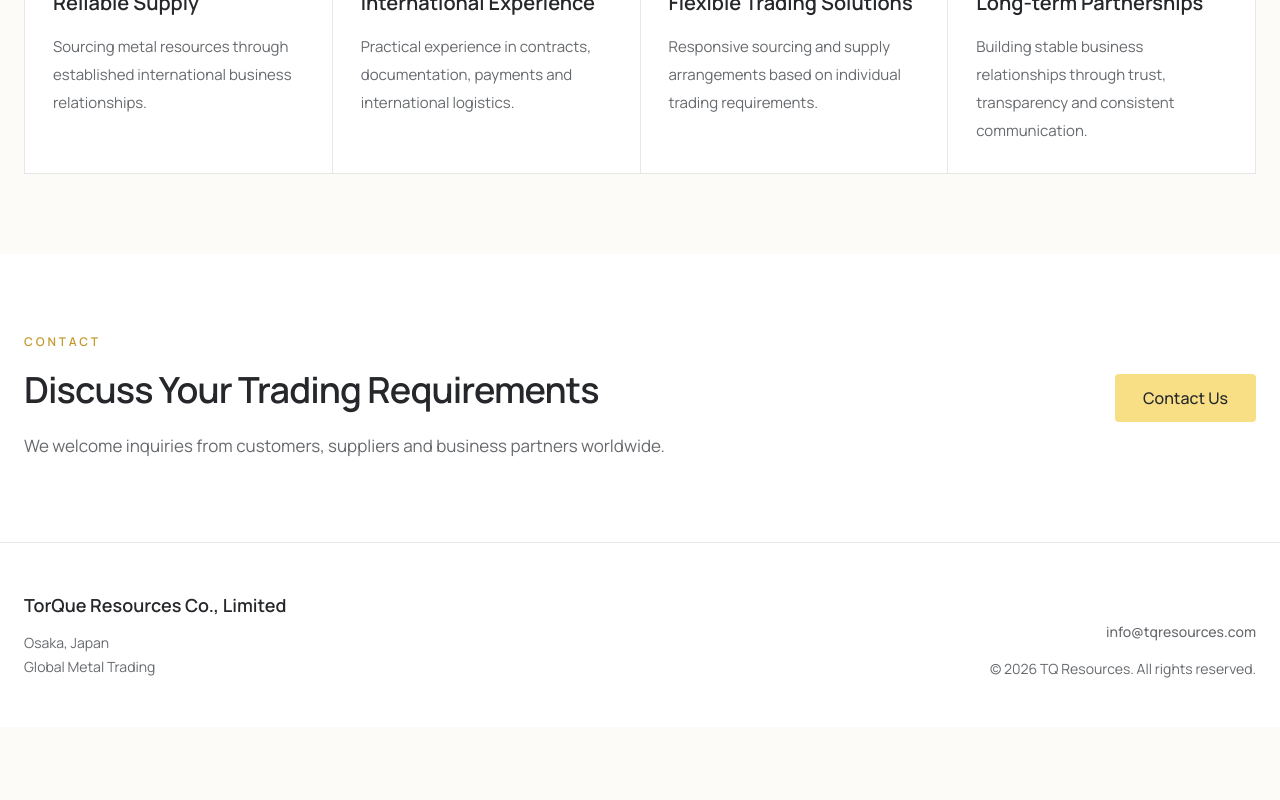
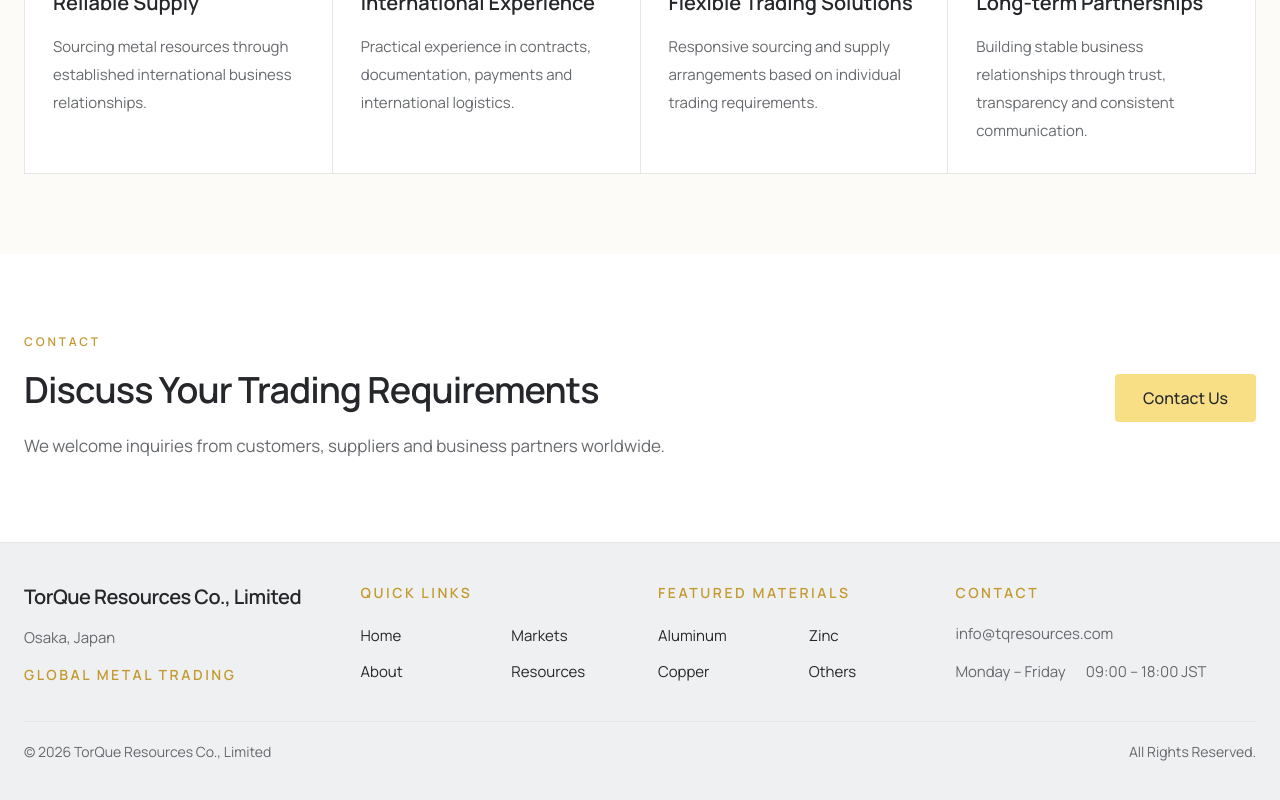
Before and after one commit to TQResources/tqresources-platform, a Next.js app: page / in a window 1280 px wide. Shown: the part 2389-3189 px from the top of the page. Before the commit the page ends 3116 px from the top, so only its background shows below. Built offline with nearby package versions, Linux system fonts and the light colour scheme.

Commit message:
Upgrade contact inquiry page

```diff
--- a/src/components/Footer.tsx
+++ b/src/components/Footer.tsx
@@ -1,34 +1,110 @@
 import { company } from "../config/company";
+
+const quickLinks = [
+  { name: "Home", href: "/" },
+  { name: "Markets", href: "/markets" },
+  { name: "About", href: "/about" },
+  { name: "Resources", href: "/resources" },
+];
+
+const featuredMaterials = [
+  { name: "Aluminum", href: "/resources/aluminum" },
+  { name: "Zinc", href: "/resources/zinc" },
+  { name: "Copper", href: "/resources/copper" },
+  { name: "Others", href: "/resources" },
+];
 
 export default function Footer() {
   const currentYear = new Date().getFullYear();
 
   return (
-    <footer className="border-t border-[var(--border)] bg-white">
-      <div className="mx-auto grid max-w-7xl gap-10 px-6 py-12 md:grid-cols-2 md:items-end">
+    <footer className="border-t border-[var(--border)] bg-[#eef0f2] text-[var(--text)]">
+      <div className="mx-auto max-w-7xl px-6 py-10">
+        <div className="grid gap-9 md:grid-cols-2 lg:grid-cols-[1.15fr_1fr_1fr_1.15fr]">
+          {/* Company */}
           <div>
-          <p className="text-lg font-semibold text-[var(--text)]">
+            <p className="text-xl font-semibold tracking-tight text-[var(--text)]">
               {company.legalName}
             </p>
 
-          <p className="mt-3 text-sm leading-6 text-[var(--text-light)]">
+            <p className="mt-4 text-[15px] text-[var(--text-light)]">
               {company.headquarters}
-            <br />
+            </p>
+
+            <p className="mt-4 text-sm font-semibold uppercase tracking-[0.18em] text-[var(--primary-dark)]">
               Global Metal Trading
             </p>
           </div>
 
-        <div className="md:text-right">
+          {/* Quick Links */}
+          <div>
+            <p className="text-sm font-semibold uppercase tracking-[0.18em] text-[var(--primary-dark)]">
+              Quick Links
+            </p>
+
+            <ul className="mt-5 grid grid-cols-2 gap-x-10 gap-y-3">
+              {quickLinks.map((link) => (
+                <li key={link.name}>
+                  <a
+                    href={link.href}
+                    className="text-[15px] text-[var(--text-light)] transition-colors hover:text-[var(--primary-dark)]"
+                  >
+                    {link.name}
+                  </a>
+                </li>
+              ))}
+            </ul>
+          </div>
+
+          {/* Featured Materials */}
+          <div>
+            <p className="text-sm font-semibold uppercase tracking-[0.18em] text-[var(--primary-dark)]">
+              Featured Materials
+            </p>
+
+            <ul className="mt-5 grid grid-cols-2 gap-x-10 gap-y-3">
+              {featuredMaterials.map((material) => (
+                <li key={material.name}>
+                  <a
+                    href={material.href}
+                    className="text-[15px] text-[var(--text-light)] transition-colors hover:text-[var(--primary-dark)]"
+                  >
+                    {material.name}
+                  </a>
+                </li>
+              ))}
+            </ul>
+          </div>
+
+          {/* Contact */}
+          <div>
+            <p className="text-sm font-semibold uppercase tracking-[0.18em] text-[var(--primary-dark)]">
+              Contact
+            </p>
+
+            <div className="mt-5 text-[15px] text-[var(--text-light)]">
               <a
                 href={`mailto:${company.email}`}
-            className="nav-link text-sm font-medium"
+                className="block whitespace-nowrap transition-colors hover:text-[var(--primary-dark)]"
               >
                 {company.email}
               </a>
 
-          <p className="mt-4 text-sm text-[var(--text-light)]">
-            © {currentYear} {company.brandName}. All rights reserved.
+              <div className="mt-4 flex flex-wrap items-center gap-x-5 gap-y-2">
+                <span>Monday – Friday</span>
+                <span>09:00 – 18:00 JST</span>
+              </div>
+            </div>
+          </div>
+        </div>
+
+        {/* Copyright */}
+        <div className="mt-9 flex flex-col gap-3 border-t border-[var(--border)] pt-5 text-sm text-[var(--text-light)] md:flex-row md:items-center md:justify-between">
+          <p>
+            © {currentYear} {company.legalName}
           </p>
+
+          <p>All Rights Reserved.</p>
         </div>
       </div>
     </footer>
```
Lines whose indentation alone changed are shown as unchanged.
